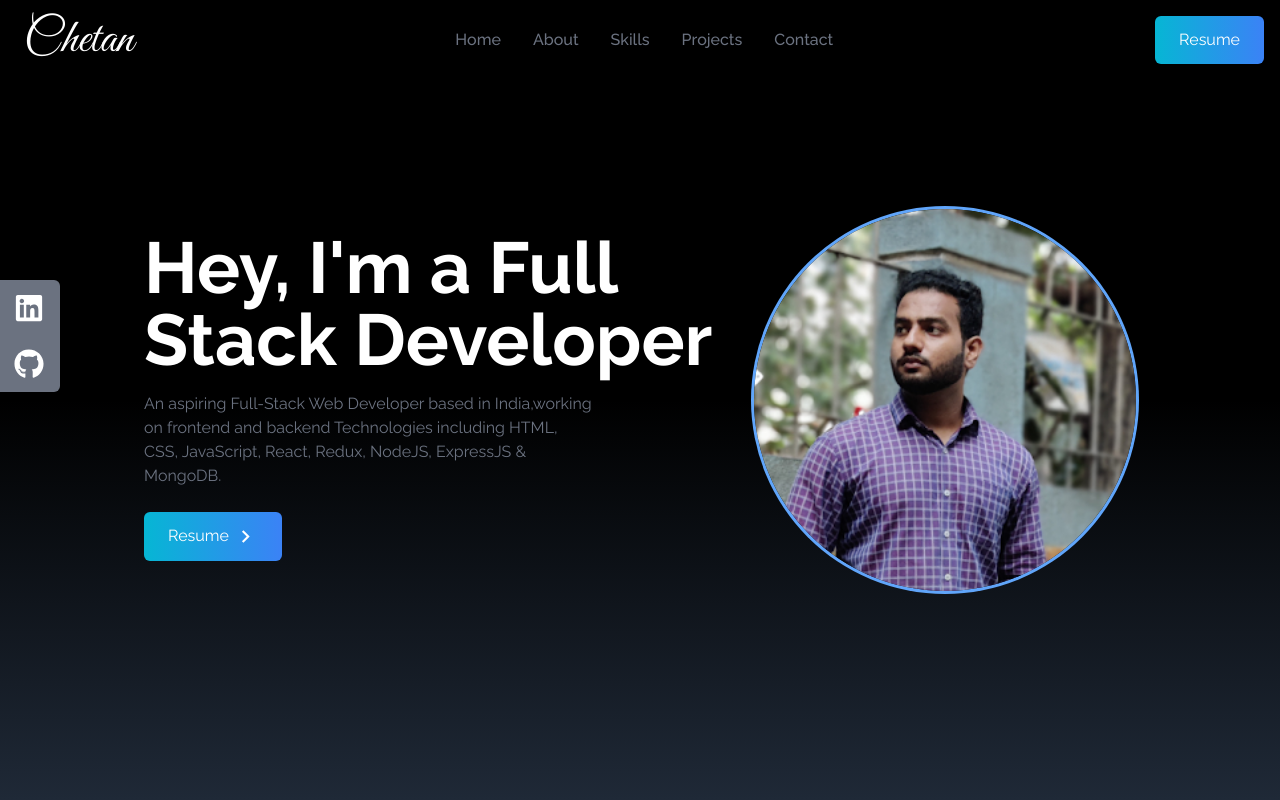
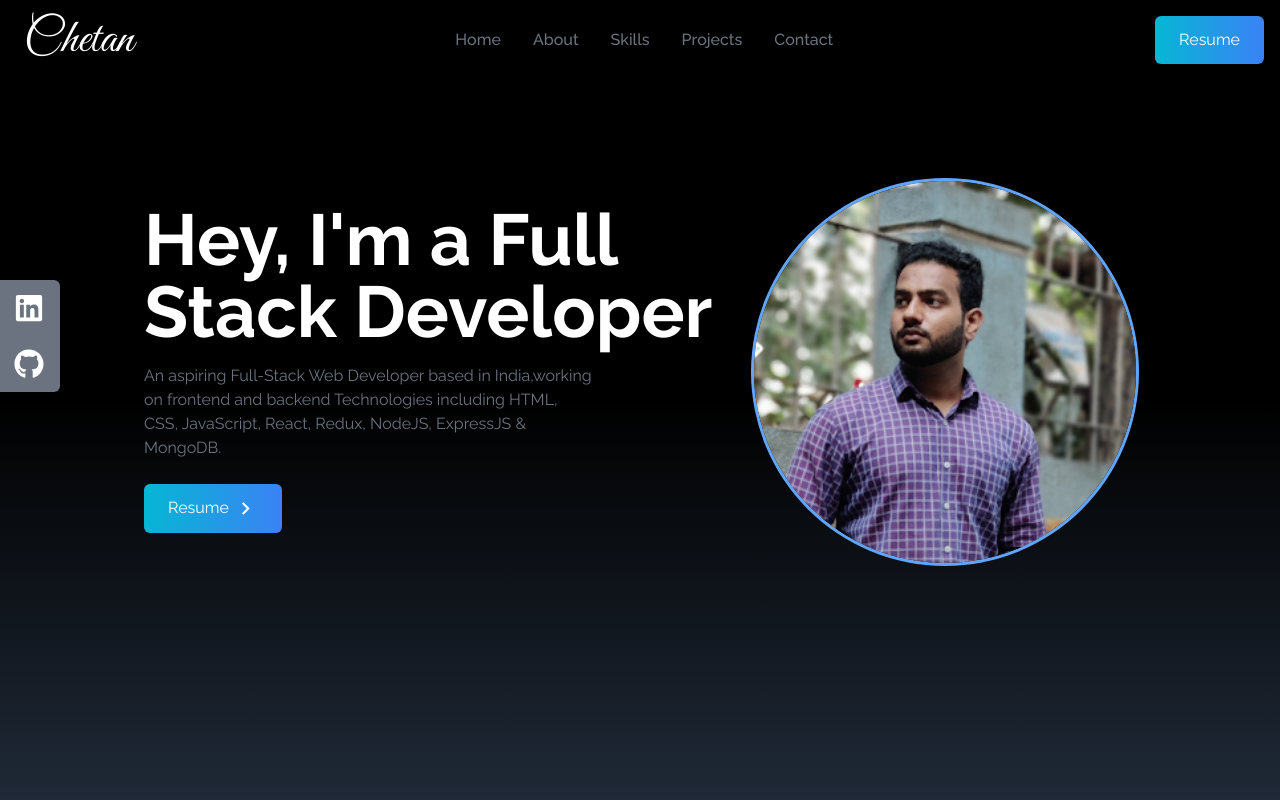
Before and after one commit to Chetn11/Chetn11.github.io, a React (Create React App) app: page / in a window 1280 px wide. Shown: the top 800 px of the page. Built offline with nearby package versions, Linux system fonts and the light colour scheme.

Commit message:
some chane in css

```diff
--- a/src/Components/Home.jsx
+++ b/src/Components/Home.jsx
@@ -19,7 +19,7 @@
 
 const Home = () => {
   return (
-    <div id="home" name="home" className="h-screen w-full bg-gradient-to-b from-black via-black to-gray-800 ">
+    <div id="home" name="home" className="h-screen w-full bg-gradient-to-b from-black via-black to-gray-800 pb-14">
 
     <div className="max-w-screen-lg mx-auto flex flex-col items-center justify-center h-full px-4 md:flex-row">
 
```
